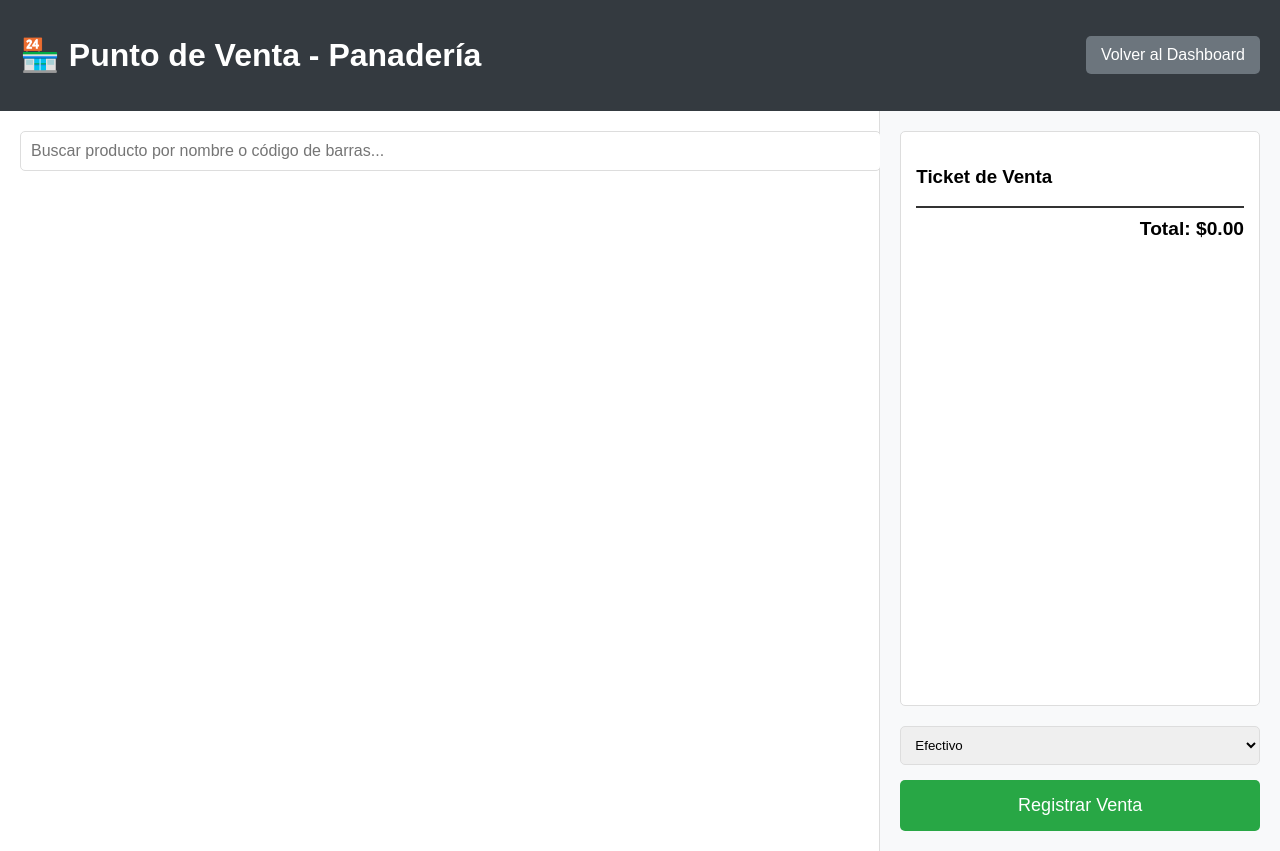
After one commit to mauricioaea/bakery-erp, a Flask app: page /punto_venta in a window 1280 px wide. The commit adds this page. Run offline with Flask 3, Linux system fonts and the light colour scheme; the visitor is signed in with stand-in values (Sample User, id 1).

Commit message:
feat: completar módulo de punto de venta con productos de prueba y interfaz funcional

```diff
--- a/app.py
+++ b/app.py
@@ -1,7 +1,8 @@
 import os
-from flask import Flask, render_template, request, redirect, url_for, session, flash
-from models import db, Usuario
+from flask import Flask, render_template, request, redirect, url_for, session, flash, jsonify
+from models import db, Usuario, Producto, Venta, DetalleVenta, MateriaPrima, Receta, Categoria
 from werkzeug.security import generate_password_hash, check_password_hash
+from datetime import datetime
 
 # Obtener la ruta base del proyecto
 basedir = os.path.abspath(os.path.dirname(__file__))
@@ -25,6 +26,32 @@ with app.app_context():
         db.session.add(admin_user)
         db.session.commit()
         print("✅ Usuario admin creado: usuario: admin, contraseña: admin123")
+
+    # Crear categorías y productos de prueba si no existen
+    if not Categoria.query.first():
+        # Crear categorías
+        panaderia = Categoria(nombre="Panadería")
+        pasteleria = Categoria(nombre="Pastelería")
+        bebidas = Categoria(nombre="Bebidas")
+
+        db.session.add_all([panaderia, pasteleria, bebidas])
+        db.session.commit()
+
+        # Crear productos de prueba
+        productos = [
+            Producto(nombre="Pan Mantequilla", categoria_id=panaderia.id, precio_venta=300, codigo_barras="1001"),
+            Producto(nombre="Pan Integral", categoria_id=panaderia.id, precio_venta=4000, codigo_barras="1002"),
+            Producto(nombre="Croissant", categoria_id=panaderia.id, precio_venta=1000, codigo_barras="1003"),
+            Producto(nombre="Pastel de Chocolate", categoria_id=pasteleria.id, precio_venta=30000, codigo_barras="2001"),
+            Producto(nombre="Galletas", categoria_id=pasteleria.id, precio_venta=1200, codigo_barras="2002"),
+            Producto(nombre="Café", categoria_id=bebidas.id, precio_venta=1000, codigo_barras="3001"),
+            Producto(nombre="Jugo de Naranja", categoria_id=bebidas.id, precio_venta=4000, codigo_barras="3002")
+        ]
+
+        db.session.add_all(productos)
+        db.session.commit()
+        print("✅ Productos de prueba creados automáticamente")
+
     print("✅ Base de datos lista!")
     print(f"📁 Ubicación de la BD: {os.path.join(basedir, 'panaderia.db')}")
 
@@ -52,6 +79,84 @@ def dashboard():
         return redirect(url_for('login'))
     return render_template('dashboard.html', username=session['username'])
 
+# Ruta para el punto de venta
+@app.route('/punto_venta')
+def punto_venta():
+    if 'user_id' not in session:
+        return redirect(url_for('login'))
+    return render_template('punto_venta.html')
+
+# Ruta para buscar productos (API)
+@app.route('/buscar_producto')
+def buscar_producto():
+    if 'user_id' not in session:
+        return jsonify({'error': 'No autorizado'}), 401
+    query = request.args.get('q', '').lower()
+    productos = Producto.query.filter(Producto.activo == True).all()
+    resultados = []
+    for producto in productos:
+        if query in producto.nombre.lower() or query in producto.codigo_barras.lower():
+            resultados.append({
+                'id': producto.id,
+                'nombre': producto.nombre,
+                'precio': producto.precio_venta,
+                'codigo_barras': producto.codigo_barras
+            })
+    return jsonify(resultados)
+
+# Ruta para agregar producto al ticket (simulación, en realidad se hará en el frontend)
+# En una implementación real, esto podría manejar el carrito en sesión o en el frontend.
+
+# Ruta para registrar la venta (checkout)
+@app.route('/registrar_venta', methods=['POST'])
+def registrar_venta():
+    if 'user_id' not in session:
+        return jsonify({'error': 'No autorizado'}), 401
+    data = request.get_json()
+    carrito = data.get('carrito', [])
+    metodo_pago = data.get('metodo_pago', 'efectivo')
+
+    if not carrito:
+        return jsonify({'error': 'El carrito está vacío'}), 400
+
+    # Calcular total
+    total = sum(item['precio'] * item['cantidad'] for item in carrito)
+
+    # Crear la venta
+    nueva_venta = Venta(
+        total=total,
+        metodo_pago=metodo_pago,
+        usuario_id=session['user_id']
+    )
+    db.session.add(nueva_venta)
+    db.session.flush()  # Para obtener el ID de la venta
+
+    # Crear los detalles de la venta y actualizar inventario
+    for item in carrito:
+        detalle = DetalleVenta(
+            venta_id=nueva_venta.id,
+            producto_id=item['id'],
+            cantidad=item['cantidad'],
+            precio_unitario=item['precio']
+        )
+        db.session.add(detalle)
+
+        # Actualizar el inventario: descontar las materias primas según la receta
+        # Comentado por ahora hasta que tengamos el módulo de recetas configurado
+        # producto = Producto.query.get(item['id'])
+        # recetas = Receta.query.filter_by(producto_id=producto.id).all()
+        # for receta in recetas:
+        #     materia_prima = MateriaPrima.query.get(receta.materia_prima_id)
+        #     cantidad_descontar = receta.cantidad_utilizada * item['cantidad']
+        #     if materia_prima.stock_actual >= cantidad_descontar:
+        #         materia_prima.stock_actual -= cantidad_descontar
+        #     else:
+        #         db.session.rollback()
+        #         return jsonify({'error': f'Stock insuficiente de {materia_prima.nombre}'}), 400
+
+    db.session.commit()
+    return jsonify({'success': True, 'venta_id': nueva_venta.id, 'total': total})
+
 # Ruta para cerrar sesión
 @app.route('/logout')
 def logout():
--- /dev/null
+++ b/templates/punto_venta.html
@@ -0,0 +1,274 @@
+<!DOCTYPE html>
+<html lang="es">
+<head>
+    <meta charset="UTF-8">
+    <meta name="viewport" content="width=device-width, initial-scale=1.0">
+    <title>Punto de Venta - Panadería</title>
+    <style>
+        body {
+            font-family: Arial, sans-serif;
+            margin: 0;
+            padding: 0;
+            background: #f5f5f5;
+        }
+        .header {
+            background: #343a40;
+            color: white;
+            padding: 15px 20px;
+            display: flex;
+            justify-content: space-between;
+            align-items: center;
+        }
+        .container {
+            display: flex;
+            height: calc(100vh - 60px);
+        }
+        .left-panel {
+            width: 70%;
+            padding: 20px;
+            background: white;
+            border-right: 1px solid #ddd;
+        }
+        .right-panel {
+            width: 30%;
+            padding: 20px;
+            background: #f8f9fa;
+            display: flex;
+            flex-direction: column;
+        }
+        .search-box {
+            margin-bottom: 20px;
+        }
+        .search-box input {
+            width: 100%;
+            padding: 10px;
+            font-size: 16px;
+            border: 1px solid #ddd;
+            border-radius: 5px;
+        }
+        .product-list {
+            display: grid;
+            grid-template-columns: repeat(auto-fill, minmax(150px, 1fr));
+            gap: 15px;
+            max-height: 60vh;
+            overflow-y: auto;
+        }
+        .product-item {
+            background: #fff;
+            border: 1px solid #ddd;
+            border-radius: 5px;
+            padding: 15px;
+            text-align: center;
+            cursor: pointer;
+            transition: all 0.3s;
+        }
+        .product-item:hover {
+            border-color: #007bff;
+            box-shadow: 0 0 5px rgba(0,123,255,0.5);
+        }
+        .product-name {
+            font-weight: bold;
+            margin-bottom: 5px;
+        }
+        .product-price {
+            color: #28a745;
+        }
+        .ticket {
+            flex-grow: 1;
+            background: white;
+            border: 1px solid #ddd;
+            border-radius: 5px;
+            padding: 15px;
+            margin-bottom: 20px;
+            overflow-y: auto;
+        }
+        .ticket-item {
+            display: flex;
+            justify-content: space-between;
+            padding: 5px 0;
+            border-bottom: 1px dashed #ddd;
+        }
+        .ticket-total {
+            font-weight: bold;
+            font-size: 1.2em;
+            text-align: right;
+            margin-top: 10px;
+            padding-top: 10px;
+            border-top: 2px solid #333;
+        }
+        .checkout-btn {
+            background: #28a745;
+            color: white;
+            border: none;
+            padding: 15px;
+            font-size: 18px;
+            border-radius: 5px;
+            cursor: pointer;
+            width: 100%;
+        }
+        .checkout-btn:hover {
+            background: #218838;
+        }
+        .method-payment {
+            margin-bottom: 15px;
+        }
+        .method-payment select {
+            width: 100%;
+            padding: 10px;
+            border: 1px solid #ddd;
+            border-radius: 5px;
+        }
+        .back-btn {
+            background: #6c757d;
+            color: white;
+            border: none;
+            padding: 10px 15px;
+            border-radius: 5px;
+            cursor: pointer;
+            text-decoration: none;
+            display: inline-block;
+        }
+        .back-btn:hover {
+            background: #5a6268;
+        }
+    </style>
+</head>
+<body>
+    <div class="header">
+        <h1>🏪 Punto de Venta - Panadería</h1>
+        <div>
+            <a href="{{ url_for('dashboard') }}" class="back-btn">Volver al Dashboard</a>
+        </div>
+    </div>
+
+    <div class="container">
+        <div class="left-panel">
+            <div class="search-box">
+                <input type="text" id="searchInput" placeholder="Buscar producto por nombre o código de barras...">
+            </div>
+            <div class="product-list" id="productList">
+                <!-- Los productos se cargarán aquí -->
+            </div>
+        </div>
+        <div class="right-panel">
+            <div class="ticket" id="ticket">
+                <h3>Ticket de Venta</h3>
+                <div id="ticketItems">
+                    <!-- Los items del ticket se mostrarán aquí -->
+                </div>
+                <div class="ticket-total" id="ticketTotal">Total: $0.00</div>
+            </div>
+            <div class="method-payment">
+                <select id="metodoPago">
+                    <option value="efectivo">Efectivo</option>
+                    <option value="tarjeta">Tarjeta</option>
+                    <option value="transferencia">Transferencia</option>
+                </select>
+            </div>
+            <button class="checkout-btn" onclick="registrarVenta()">Registrar Venta</button>
+        </div>
+    </div>
+
+    <script>
+        let carrito = [];
+
+        // Buscar productos al escribir en el buscador
+        document.getElementById('searchInput').addEventListener('input', function(e) {
+            const query = e.target.value;
+            if (query.length >= 2) {
+                buscarProductos(query);
+            } else {
+                document.getElementById('productList').innerHTML = '';
+            }
+        });
+
+        function buscarProductos(query) {
+            fetch(`/buscar_producto?q=${encodeURIComponent(query)}`)
+                .then(response => response.json())
+                .then(productos => {
+                    const productList = document.getElementById('productList');
+                    productList.innerHTML = '';
+                    productos.forEach(producto => {
+                        const productItem = document.createElement('div');
+                        productItem.className = 'product-item';
+                        productItem.innerHTML = `
+                            <div class="product-name">${producto.nombre}</div>
+                            <div class="product-price">$${producto.precio.toFixed(2)}</div>
+                        `;
+                        productItem.addEventListener('click', () => agregarAlCarrito(producto));
+                        productList.appendChild(productItem);
+                    });
+                });
+        }
+
+        function agregarAlCarrito(producto) {
+            // Verificar si el producto ya está en el carrito
+            const itemExistente = carrito.find(item => item.id === producto.id);
+            if (itemExistente) {
+                itemExistente.cantidad += 1;
+            } else {
+                carrito.push({
+                    id: producto.id,
+                    nombre: producto.nombre,
+                    precio: producto.precio,
+                    cantidad: 1
+                });
+            }
+            actualizarTicket();
+        }
+
+        function actualizarTicket() {
+            const ticketItems = document.getElementById('ticketItems');
+            const ticketTotal = document.getElementById('ticketTotal');
+            ticketItems.innerHTML = '';
+            let total = 0;
+            carrito.forEach(item => {
+                const subtotal = item.precio * item.cantidad;
+                total += subtotal;
+                const itemElement = document.createElement('div');
+                itemElement.className = 'ticket-item';
+                itemElement.innerHTML = `
+                    <span>${item.nombre} x${item.cantidad}</span>
+                    <span>$${subtotal.toFixed(2)}</span>
+                `;
+                ticketItems.appendChild(itemElement);
+            });
+            ticketTotal.textContent = `Total: $${total.toFixed(2)}`;
+        }
+
+        function registrarVenta() {
+            if (carrito.length === 0) {
+                alert('El carrito está vacío');
+                return;
+            }
+            const metodoPago = document.getElementById('metodoPago').value;
+            fetch('/registrar_venta', {
+                method: 'POST',
+                headers: {
+                    'Content-Type': 'application/json'
+                },
+                body: JSON.stringify({
+                    carrito: carrito,
+                    metodo_pago: metodoPago
+                })
+            })
+            .then(response => response.json())
+            .then(data => {
+                if (data.success) {
+                    alert('Venta registrada exitosamente');
+                    carrito = [];
+                    actualizarTicket();
+                    document.getElementById('searchInput').value = '';
+                    document.getElementById('productList').innerHTML = '';
+                } else {
+                    alert('Error: ' + data.error);
+                }
+            })
+            .catch(error => {
+                console.error('Error:', error);
+                alert('Error al registrar la venta');
+            });
+        }
+    </script>
+</body>
+</html>
```
Also changed, not shown: templates/dashboard.html (+35 -7 lines).
